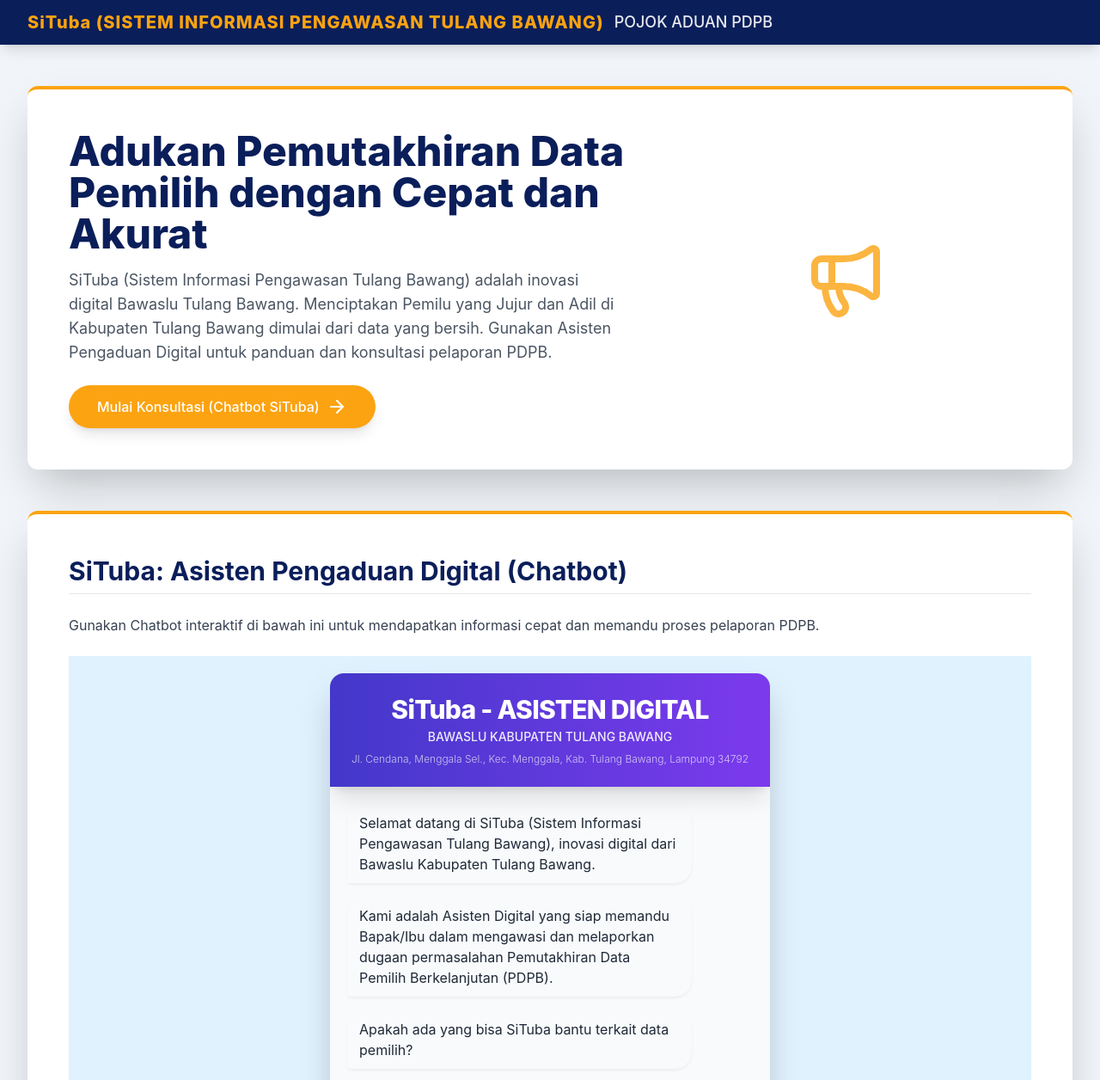
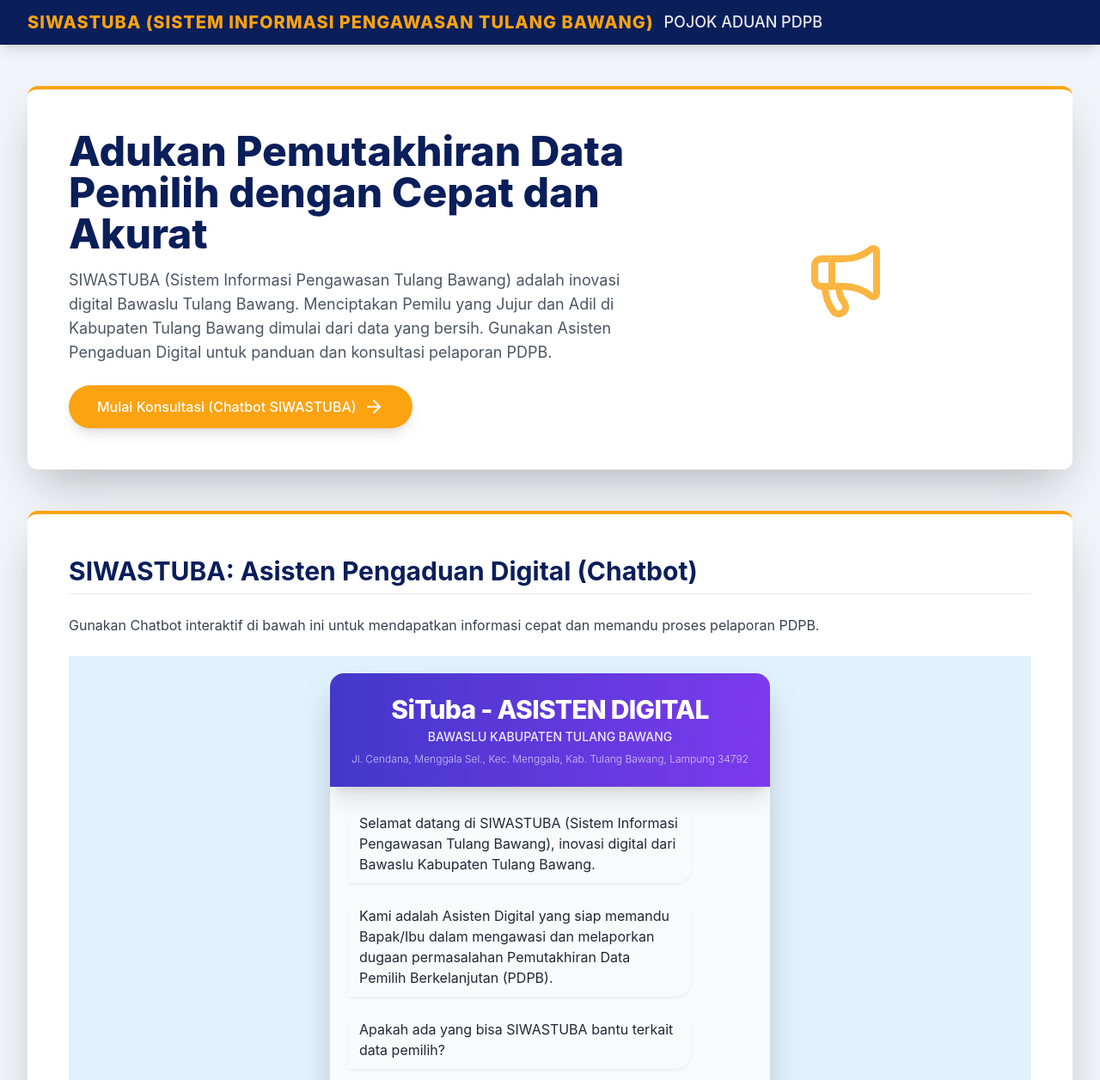
Before and after one commit to pdpbbwstuba/BawasluTubaPDPB.github.io, a plain HTML site: page index.html in a window 1280 px wide. Shown: the top 1256 px of the page at 86% size. Drawn offline with nearby package versions, Linux system fonts and the light colour scheme.

Commit message:
Update index.html

```diff
--- a/index.html
+++ b/index.html
@@ -145,8 +145,8 @@
             <!-- Nama Instansi - Dibuat lebih jelas -->
             <div class="flex flex-col sm:flex-row sm:items-center sm:space-x-3">
                 <h1 class="text-xl font-extrabold text-bawaslu-gold tracking-wider">
-                    <!-- PERUBAHAN: Mengubah SITUBA menjadi SiTuba di Header Halaman -->
-                    SiTuba (SISTEM INFORMASI PENGAWASAN TULANG BAWANG)
+                    <!-- PERUBAHAN: Mengubah SITUBA menjadi SIWASTUBA di Header Halaman -->
+                    SIWASTUBA (SISTEM INFORMASI PENGAWASAN TULANG BAWANG)
                 </h1>
                 <p class="text-sm font-medium text-white/90 sm:text-lg">
                     POJOK ADUAN PDPB
@@ -167,11 +167,11 @@
                 </h2>
                 <p class="text-gray-600 text-lg mb-6">
                     <!-- PERUBAHAN: Menghapus ** dari deskripsi -->
-                    SiTuba (Sistem Informasi Pengawasan Tulang Bawang) adalah inovasi digital Bawaslu Tulang Bawang. Menciptakan Pemilu yang Jujur dan Adil di Kabupaten Tulang Bawang dimulai dari data yang bersih. Gunakan Asisten Pengaduan Digital untuk panduan dan konsultasi pelaporan PDPB.
+                    SIWASTUBA (Sistem Informasi Pengawasan Tulang Bawang) adalah inovasi digital Bawaslu Tulang Bawang. Menciptakan Pemilu yang Jujur dan Adil di Kabupaten Tulang Bawang dimulai dari data yang bersih. Gunakan Asisten Pengaduan Digital untuk panduan dan konsultasi pelaporan PDPB.
                 </p>
                 <!-- Tombol Hero diubah, sekarang mengarah ke Chatbot -->
                 <a href="#chatbot-space" class="inline-flex items-center justify-center px-8 py-3 border border-transparent text-base font-medium rounded-full shadow-lg text-white bg-bawaslu-gold hover:bg-yellow-600 transition duration-300 transform hover:scale-105">
-                    Mulai Konsultasi (Chatbot SiTuba)
+                    Mulai Konsultasi (Chatbot SIWASTUBA)
                     <i data-lucide="arrow-right" class="icon ml-2"></i>
                 </a>
             </div>
@@ -183,8 +183,8 @@
 
         <!-- Bagian Ruang Kosong untuk Integrasi Chatbot (Kini diisi dengan Chatbot App) -->
         <section class="bg-white rounded-xl shadow-2xl p-8 md:p-12 border-t-4 border-bawaslu-gold" id="chatbot-space">
-            <!-- PERUBAHAN: Menambahkan SiTuba di judul Chatbot -->
-            <h2 class="text-3xl font-bold text-bawaslu-blue mb-6 border-b pb-2">SiTuba: Asisten Pengaduan Digital (Chatbot)</h2>
+            <!-- PERUBAHAN: Menambahkan SIWASTUBA di judul Chatbot -->
+            <h2 class="text-3xl font-bold text-bawaslu-blue mb-6 border-b pb-2">SIWASTUBA: Asisten Pengaduan Digital (Chatbot)</h2>
             <p class="text-gray-700 mb-6">Gunakan Chatbot interaktif di bawah ini untuk mendapatkan informasi cepat dan memandu proses pelaporan PDPB.</p>
 
             <!-- CHATBOT APP DARI FILE YANG DISEDIAKAN -->
@@ -194,7 +194,7 @@
                     <!-- Header Chatbot (Gradient Indigo-Ungu Modern) -->
                     <header class="bg-gradient-to-r from-indigo-700 to-purple-600 text-white p-5 shadow-xl flex flex-col items-center justify-center space-y-2 relative overflow-hidden sm:p-6">
                         <div class="text-center relative z-10">
-                            <!-- PERUBAHAN: Mengubah SITUBA menjadi SiTuba di Header Chatbot -->
+                            <!-- PERUBAHAN: Mengubah SITUBA menjadi SIWASTUBA di Header Chatbot -->
                             <h1 class="text-2xl sm:text-3xl font-extrabold tracking-tight header-title">SiTuba - ASISTEN DIGITAL</h1>
                             <p class="text-sm font-medium opacity-90 mt-1 header-subtitle">BAWASLU KABUPATEN TULANG BAWANG</p>
                         </div>
@@ -400,9 +400,9 @@
                     case 'start':
                     case 'start_over':
                         // PERUBAHAN: Menghapus ** dari sapaan awal
-                        addMessage('bot', "Selamat datang di SiTuba (Sistem Informasi Pengawasan Tulang Bawang), inovasi digital dari Bawaslu Kabupaten Tulang Bawang.");
+                        addMessage('bot', "Selamat datang di SIWASTUBA (Sistem Informasi Pengawasan Tulang Bawang), inovasi digital dari Bawaslu Kabupaten Tulang Bawang.");
                         addMessage('bot', "Kami adalah Asisten Digital yang siap memandu Bapak/Ibu dalam mengawasi dan melaporkan dugaan permasalahan Pemutakhiran Data Pemilih Berkelanjutan (PDPB).");
-                        addMessage('bot', "Apakah ada yang bisa SiTuba bantu terkait data pemilih?");
+                        addMessage('bot', "Apakah ada yang bisa SIWASTUBA bantu terkait data pemilih?");
                         showOptions([
                             { text: "Ya, saya ingin MELAPOR/MENGADU", value: "mulai_aduan" },
                             { text: "Edukasi & Sosialisasi PDPB", value: "edukasi_menu", styleClass: "blue-style" }
```
